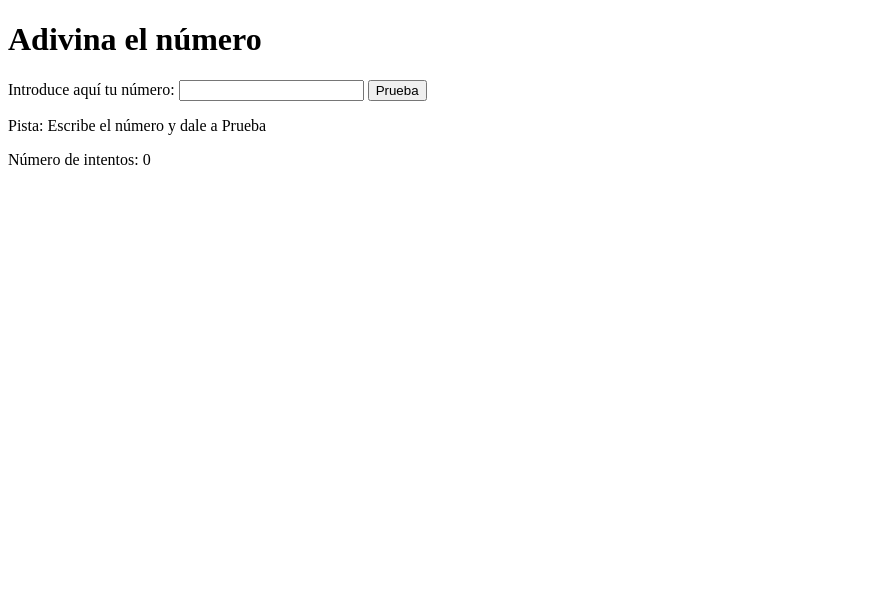
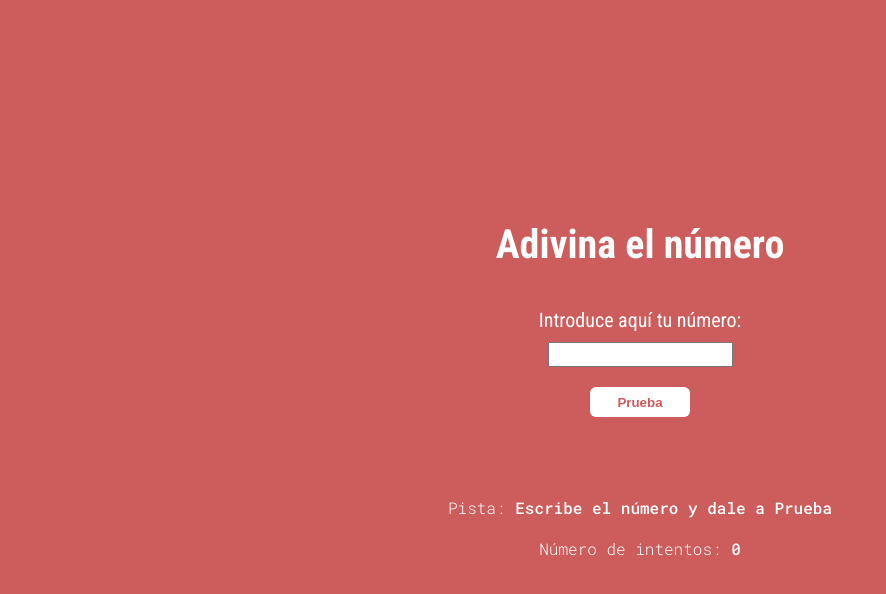
Before and after one commit to claudiapalazon/guess-the-number, a website: page docs/index.html in a window 1280 px wide. Shown: the whole page, without its empty margins (0-886 px from the left). Drawn offline with Linux system fonts and the light colour scheme.

Commit message:
add css version

```diff
--- a/docs/assets/css/main.css
+++ b/docs/assets/css/main.css
@@ -0,0 +1 @@
+*{margin:0px;box-sizing:border-box}.body{background-color:indianred;height:100vh}.main{height:100%;width:auto;color:white;display:flex;flex-direction:column;justify-content:center;text-align:center}.main__h1{font-family:"Roboto Condensed", sans-serif;font-size:40px}.main__form{display:flex;flex-direction:column;align-items:center;margin-top:40px}.main__form--label{font-family:"Roboto Condensed", sans-serif;font-size:20px}.main__form--input{margin-top:10px;height:25px}.main__form--button{color:indianred;background-color:white;border-style:none;border-radius:6px;height:30px;width:100px;margin-top:20px;font-weight:600}.main__text{margin-top:80px}.main__text--clue,.main__text--try{font-family:"Roboto Mono", monospace;font-weight:300}.main__text--clue .span,.main__text--try .span{font-weight:500}.main__text--try{margin:20px}
--- a/docs/index.html
+++ b/docs/index.html
@@ -5,30 +5,37 @@
     <meta name="viewport" content="width=device-width, initial-scale=1" />
     <title>Adalab Web Starter Kit</title>
     <link
-      href="https://fonts.googleapis.com/css?family=Roboto&display=swap"
+      href="https://fonts.googleapis.com/css2?family=Roboto+Condensed:wght@400;700&family=Roboto+Mono:wght@300;500&display=swap"
       rel="stylesheet"
     />
     <link rel="stylesheet" href="./assets/css/main.css" />
   </head>
 
   <body class="body">
-    <h1>Adivina el número</h1>
-    <form action="">
-      <label for="number" name="number">Introduce aquí tu número:</label>
+    <section class="main">
+      <h1 class="main__h1">Adivina el número</h1>
+      <form action="" class="main__form">
+        <label for="number" name="number" class="main__form--label"
+          >Introduce aquí tu número:</label
+        >
         <input
           type="text"
           for="number"
           name="number"
           for="number"
-        class="js-input"
+          class="main__form--input js-input"
         />
-      <input type="button" value="Prueba" class="js-btn" />
+        <input type="button" value="Prueba" class="main__form--button js-btn" />
       </form>
-    <section>
-      <p>
-        Pista: <span class="js-clue">Escribe el número y dale a Prueba</span>
+      <section class="main__text--clue">
+        <p class="main__text">
+          Pista:
+          <span class="span js-clue">Escribe el número y dale a Prueba</span>
         </p>
-      <p>Número de intentos: <span class="js-try">0</span></p>
+        <p class="main__text--try">
+          Número de intentos: <span class="span js-try">0</span>
+        </p>
+      </section>
     </section>
     <script type="text/javascript" src="./assets/js/main.js"></script>
   </body>
```
Lines whose indentation alone changed are shown as unchanged.
